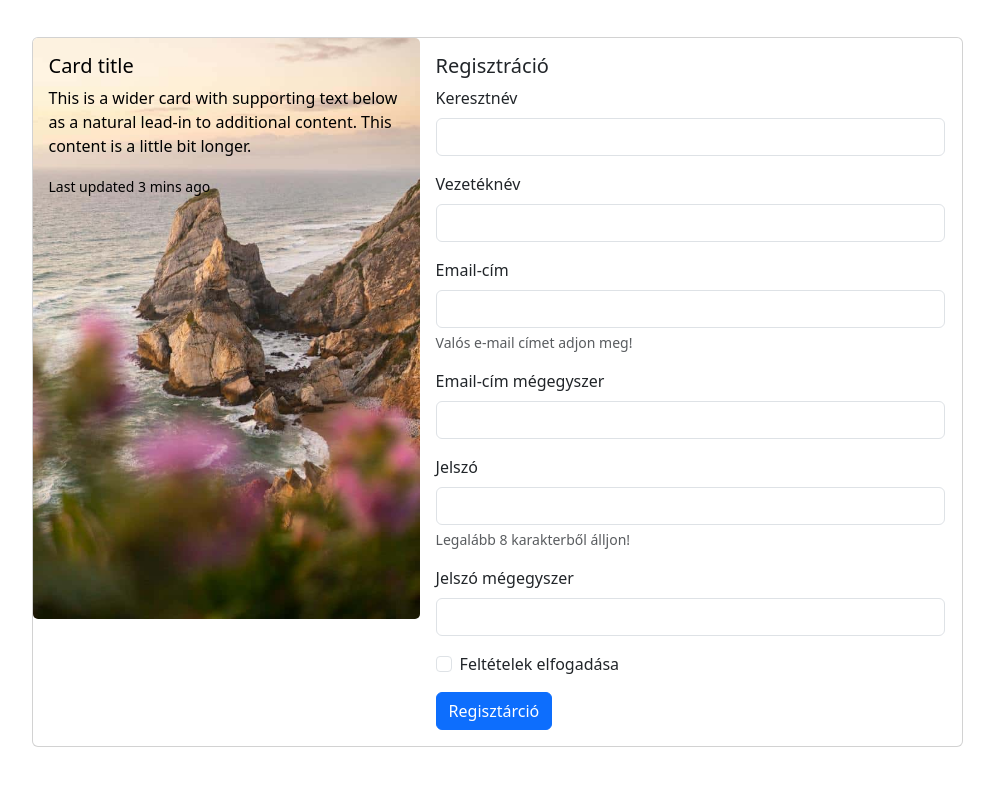
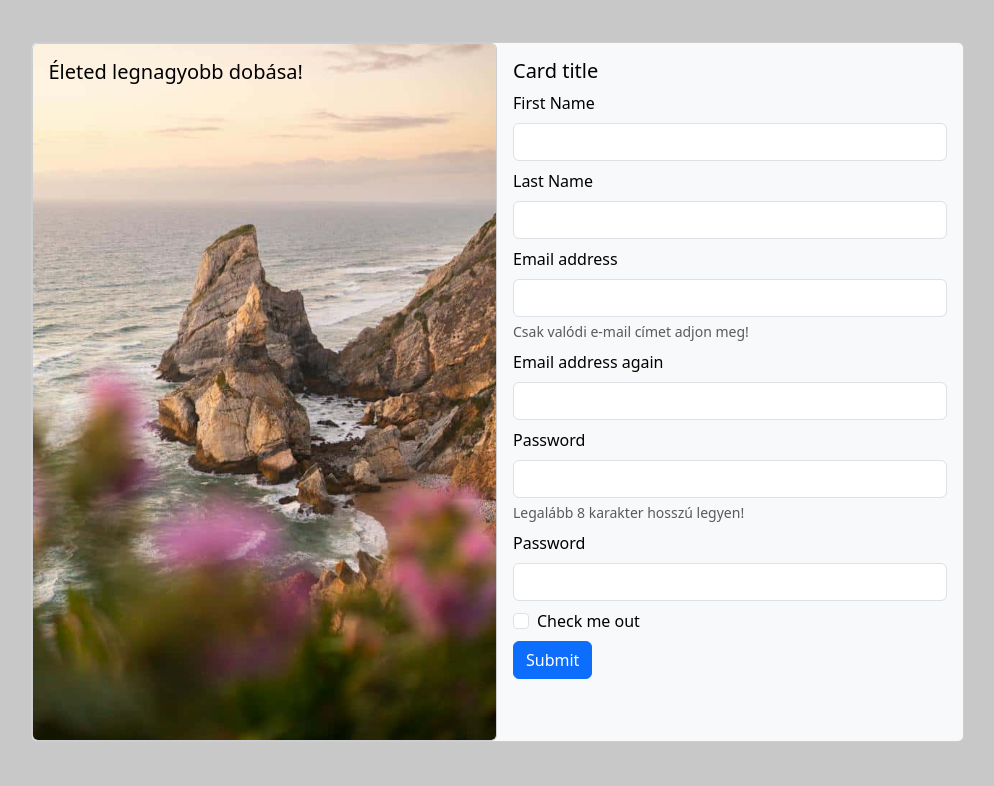
Before and after one commit to bottyanhammer/registration_app, a plain HTML site: page index.html in a window 1280 px wide. Shown: the whole page, without its empty margins (143-1137 px from the left). Drawn offline with nearby package versions, Linux system fonts and the light colour scheme.

Commit message:
Form_alapok

```diff
--- a/index.css
+++ b/index.css
@@ -1,6 +1,6 @@
-img{height: 100% !important;}
-
+body{
+    background-color: rgb(200,200,200);
+}
 .container{
     height: 100vh;
-    display: flex; justify-content: center; align-items: center;
 }
--- a/index.html
+++ b/index.html
@@ -7,69 +7,65 @@
     <link href="https://cdn.jsdelivr.net/npm/bootstrap@5.3.2/dist/css/bootstrap.min.css" rel="stylesheet"
         integrity="sha384-T3c6CoIi6uLrA9TneNEoa7RxnatzjcDSCmG1MXxSR1GAsXEV/Dwwykc2MPK8M2HN" crossorigin="anonymous">
     <link rel="stylesheet" href="./index.css">
-    <script src="./index.js"></script>
-    <title>Document</title>
+    <link rel="shortcut icon" href="./img/favicon.ico" type="image/x-icon">
+    <script src="./index.js" defer></script>
+    <title>Registration</title>
 </head>
 
 <body>
-    <header></header>
+    <header>
+    </header>
     <main>
-        <div class="container">
-            <div class="card content mb-3">
+        <div class="container d-flex justify-content-center align-items-center">
+            <div class="card text-bg-light mx-auto mb-3">
                 <div class="row g-0">
-                    <div class="col-md-5">
-                        <div class="card text-bg-light border-0">
-                            <img src="./img/pic1-min.jpg" class="card-img" alt="...">
+                  <div class="col-md-6">
+                    <div class="card text-bg-light">
+                        <img src="./img/pic1-min.jpg" class="card-img" style="width: 100%;" alt="...">
                         <div class="card-img-overlay">
-                                <h5 class="card-title">Card title</h5>
-                                <p class="card-text">This is a wider card with supporting text below as a natural
-                                    lead-in to additional content. This content is a little bit longer.</p>
-                                <p class="card-text"><small>Last updated 3 mins ago</small></p>
+                          <h5 class="card-title">Életed legnagyobb dobása!</h5>
                         </div>
                       </div>
                   </div>
-                    <div class="col-md-7">
+                  <div class="col-md-6">
                     <div class="card-body">
-                            <h5 class="card-title">Regisztráció</h5>
-                            <p class="card-text" style="display: none;">This is a wider card with supporting text below
-                                as a natural lead-in to additional content. This content is a little bit longer.</p>
-
-                            <form>
-                                <div class="mb-3">
-                                    <label for="firstName" class="form-label">Keresztnév</label>
-                                    <input type="text" class="form-control" id="firstName">
-                                </div>
-                                <div class="mb-3">
-                                    <label for="lastName" class="form-label">Vezetéknév</label>
-                                    <input type="text" class="form-control" id="lastName">
-                                </div>
-                                <div class="mb-3">
-                                    <label for="emailTitle1" class="form-label">Email-cím</label>
-                                    <input type="email" class="form-control" id="emailTitle1"
-                                        aria-describedby="emailHelp">
-                                    <div id="emailHelp1" class="form-text">Valós e-mail címet adjon meg!</div>
-                                </div>
-                                <div class="mb-3">
-                                    <label for="emailTitle2" class="form-label">Email-cím mégegyszer</label>
-                                    <input type="email" class="form-control" id="emailTitle2"
-                                        aria-describedby="emailHelp">
+                      <h5 class="card-title">Card title</h5>
+                      <p class="card-text" style="display: none;">This is a wider card with supporting text below as a natural lead-in to additional content. This content is a little bit longer.</p>
+                      <form> <!-- ***************************** -->
+                        <div class="mb-2">
+                            <label for="firstName" class="form-label">First Name</label>
+                            <input type="text" class="form-control" id="firstName" aria-describedby="emailHelp">
 
                           </div>
-                                <div class="mb-3">
-                                    <label for="password1" class="form-label">Jelszó</label>
-                                    <input type="password" class="form-control" id="password1">
-                                    <div id="passwdHelp" class="form-text">Legalább 8 karakterből álljon!</div>
-                                </div>
-                                <div class="mb-3">
-                                    <label for="password2" class="form-label">Jelszó mégegyszer</label>
-                                    <input type="password" class="form-control" id="password2">
+                          <div class="mb-2">
+                            <label for="lastName" class="form-label">Last Name</label>
+                            <input type="text" class="form-control" id="lastName" aria-describedby="emailHelp">
 
                           </div>
-                                <div class="mb-3 form-check">
+                        <div class="mb-2">
+                          <label for="email1" class="form-label">Email address</label>
+                          <input type="email" class="form-control" id="email1" aria-describedby="emailHelp">
+                          <div id="emailHelp" class="form-text">Csak valódi e-mail címet adjon meg!</div>
+                        </div>
+                        <div class="mb-2">
+                            <label for="email2" class="form-label">Email address again</label>
+                            <input type="email" class="form-control" id="email2" aria-describedby="emailHelp">
+
+                          </div>
+                        <div class="mb-2">
+                          <label for="password1" class="form-label">Password</label>
+                          <input type="password" class="form-control" id="password1">
+                          <div id="emailHelp" class="form-text">Legalább 8 karakter hosszú legyen!</div>
+                        </div>
+                        <div class="mb-2">
+                            <label for="password2" class="form-label">Password</label>
+                            <input type="password" class="form-control" id="password2">
+                          </div>
+                        <div class="mb-2 form-check">
                           <input type="checkbox" class="form-check-input" id="exampleCheck1">
-                                    <label class="form-check-label" for="exampleCheck1">Feltételek elfogadása</label>
+                          <label class="form-check-label" for="exampleCheck1">Check me out</label>
                         </div>
-                                <button type="submit" class="btn btn-primary">Regisztárció</button>
+                        <button id="submitButton" type="submit" class="btn btn-primary">Submit</button>
                       </form>
                     </div>
                   </div>
--- a/index.js
+++ b/index.js
@@ -0,0 +1,13 @@
+const passwd1 = document.querySelector("#password1");
+const passwd2 = document.querySelector("#password2");
+const buttonSubmit = document.querySelector(("#submitButton"));
+
+const controlPasswd = (v1, v2) => {
+    return v1 === v2;
+}
+
+buttonSubmit.addEventListener("click", () => {
+    if (!controlPasswd(passwd1.value, passwd2.value)) {
+        alert("Nem egyeznek a jelszavak!");
+    }
+})
```
Also changed, not shown: index1.html (added, +82 -0 lines), img/favicon.ico (added), img/pic1.jpeg (added). Lines whose indentation alone changed are shown as unchanged.
